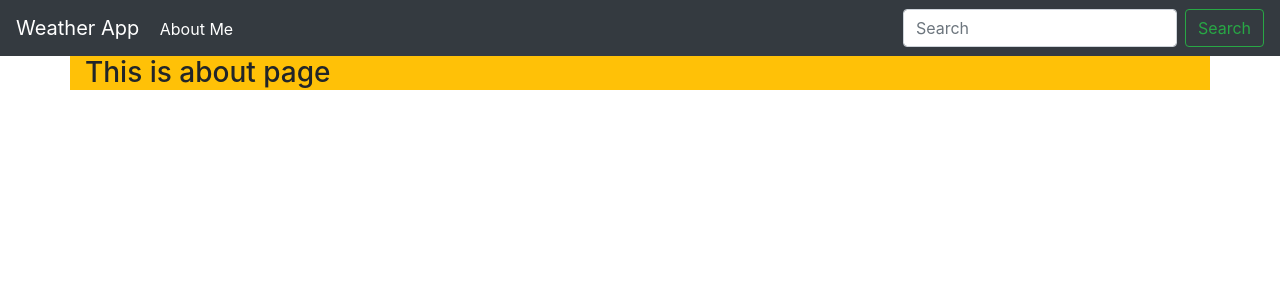
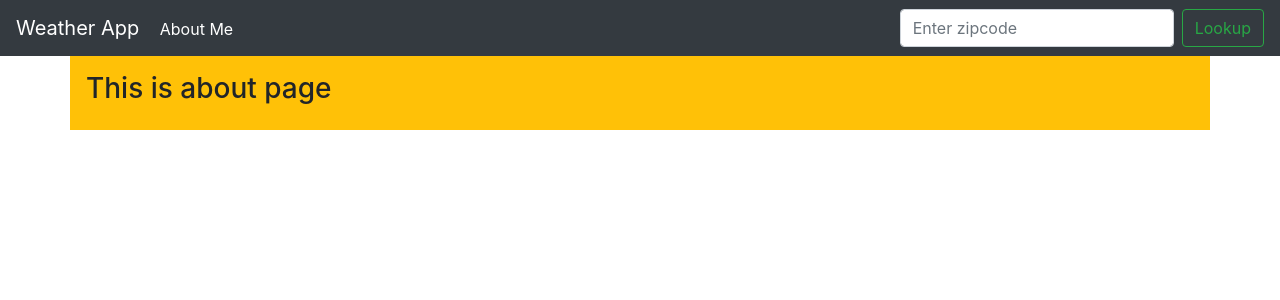
Before and after one commit to zohyr/django, a Django app: page /about.html in a window 1280 px wide. Shown: the top 300 px of the page. Run offline with Django 3.2, Linux system fonts and the light colour scheme; some libraries are stand-ins or nearby versions.

Commit message:
end of weatherApp

```diff
--- a/lookup/templates/base.html
+++ b/lookup/templates/base.html
@@ -9,6 +9,13 @@
     <link rel="stylesheet" href="https://stackpath.bootstrapcdn.com/bootstrap/4.5.0/css/bootstrap.min.css" integrity="sha384-9aIt2nRpC12Uk9gS9baDl411NQApFmC26EwAOH8WgZl5MYYxFfc+NcPb1dKGj7Sk" crossorigin="anonymous">
 
     <title>Hello, world!</title>
+    <style>
+      .good {background-color: #0c0;}
+      .moderate {background-color: #ffff00;}
+      .usg {background-color: #ff9900;}
+      .unhealthy {background-color: #ff0000;}
+      .hazardous {background-color: #660000;}
+    </style>
   </head>
   <body>
 
@@ -18,13 +25,16 @@
         <a class="text-white" href="{% url 'about' %}">About Me</a>
       </div>
 
-      <form class="form-inline">
-        <input class="form-control mr-sm-2" type="search" placeholder="Search" aria-label="Search">
-        <button class="btn btn-outline-success my-2 my-sm-0" type="submit">Search</button>
+      <form action="{% url 'home' %}" method="POST" class="form-inline">
+        {% csrf_token %}
+
+        <input class="form-control mr-sm-2" type="search" placeholder="Enter zipcode" aria-label="Search" name="zipcode">
+
+        <button class="btn btn-outline-success my-2 my-sm-0" type="submit">Lookup</button>
       </form>
     </nav>
 
-    <div class="container bg-warning">
+    <div class="p-3 container bg-warning">
         {% block content %}
 
         {% endblock %}
--- a/lookup/views.py
+++ b/lookup/views.py
@@ -4,7 +4,56 @@ from django.shortcuts import render
 
 # Create your views here.
 def home(request):
-    return render(request, 'home.html', {})
+    import json
+    import requests
+
+    if request.method == 'POST':
+        zipcode = request.POST['zipcode'] # zipcode = value-input_name
+        # return render(request, 'home.html', {'zipcode': zipcode})
+        api_request = requests.get("http://www.airnowapi.org/aq/observation/zipCode/current/?format=application/json&zipCode=" + zipcode + "&distance=5&API_KEY=96A38DFD-5C56-4740-AD99-E38C0C855A1B")
+
+        try:
+            api = json.loads(api_request.content)
+        except Exception as e:
+            api = 'Error...'
+
+        if api[0]['Category']['Name'] == "Good":
+            category_description = '(0-50) Air quality is considered satisfactory.'
+            category_color = 'good'
+
+        elif api[0]['Category']['Name'] == "Moderate":
+            category_description = '(51-100) Air quality is acceptable.'
+            category_color = 'moderate'
+
+        return render(request, 'home.html', {
+            'api': api,
+            'category_description': category_description,
+            'category_color': category_color
+            })
+
+
+    else:
+
+        api_request = requests.get("http://www.airnowapi.org/aq/observation/zipCode/current/?format=application/json&zipCode=89129&distance=5&API_KEY=96A38DFD-5C56-4740-AD99-E38C0C855A1B")
+
+        try:
+            api = json.loads(api_request.content)
+        except Exception as e:
+            api = 'Error...'
+
+        if api[0]['Category']['Name'] == "Good":
+            category_description = '(0-50) Air quality is considered satisfactory.'
+            category_color = 'good'
+
+        elif api[0]['Category']['Name'] == "Moderate":
+            category_description = '(51-100) Air quality is acceptable.'
+            category_color = 'moderate'
+
+        return render(request, 'home.html', {
+            'api': api,
+            'category_description': category_description,
+            'category_color': category_color
+            })
 
 def about(request):
     return render(request, 'about.html', {})
```
Also changed, not shown: lookup/templates/home.html (+33 -2 lines).
